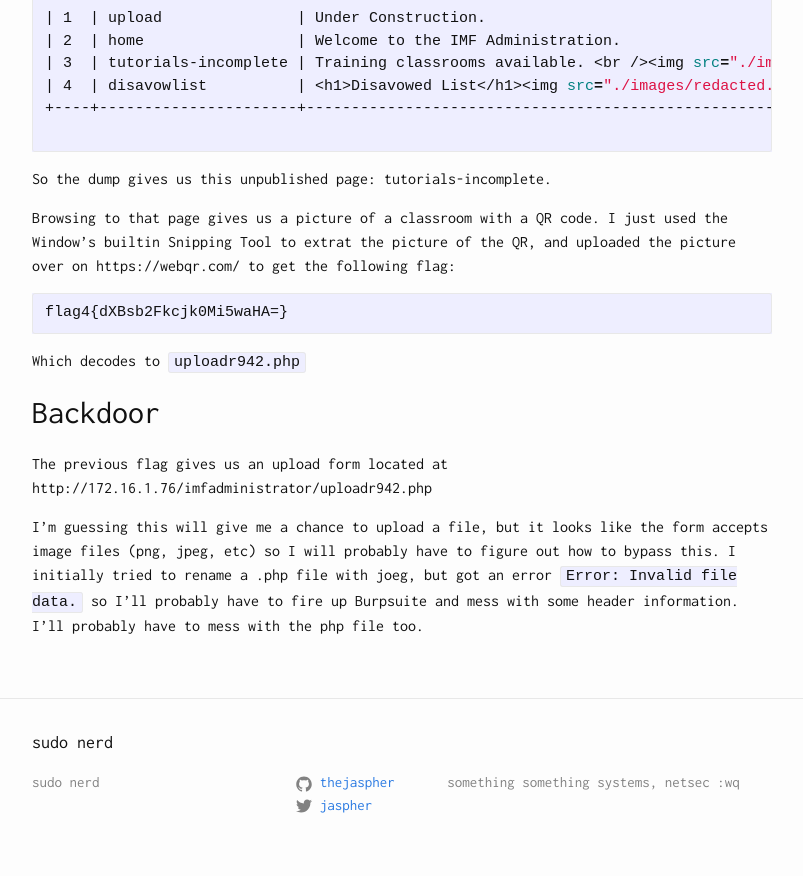
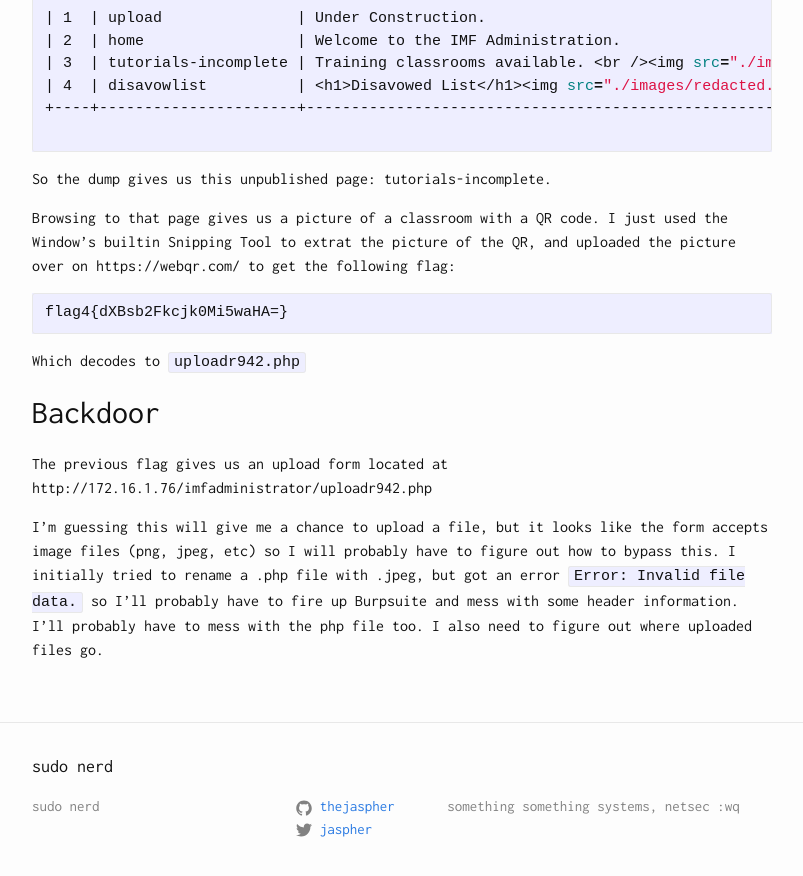
Before and after one commit to educationnull/thejaspher.github.io, a Jekyll site: the page built from _posts/2016-11-09-vulnhub-imf.md, in a window 1280 px wide and 900 px high, scrolled down 6576 px. Shown: the top 876 px of the window, without its empty margins (238-1041 px from the left). Built offline with Jekyll 4.4.1, drawn with Linux system fonts in a browser that asks for light colours.

Commit message:
Update 2016-11-09-vulnhub-imf.md

```diff
--- a/_posts/2016-11-09-vulnhub-imf.md
+++ b/_posts/2016-11-09-vulnhub-imf.md
@@ -303,4 +303,4 @@ Which decodes to `uploadr942.php`
 
 The previous flag gives us an upload form located at http://172.16.1.76/imfadministrator/uploadr942.php
 
-I'm guessing this will give me a chance to upload a file, but it looks like the form accepts image files (png, jpeg, etc) so I will probably have to figure out how to bypass this. I initially tried to rename a .php file with joeg, but got an error `Error: Invalid file data.` so I'll probably have to fire up Burpsuite and mess with some header information. I'll probably have to mess with the php file too.
+I'm guessing this will give me a chance to upload a file, but it looks like the form accepts image files (png, jpeg, etc) so I will probably have to figure out how to bypass this. I initially tried to rename a .php file with .jpeg, but got an error `Error: Invalid file data.` so I'll probably have to fire up Burpsuite and mess with some header information. I'll probably have to mess with the php file too. I also need to figure out where uploaded files go.
```
